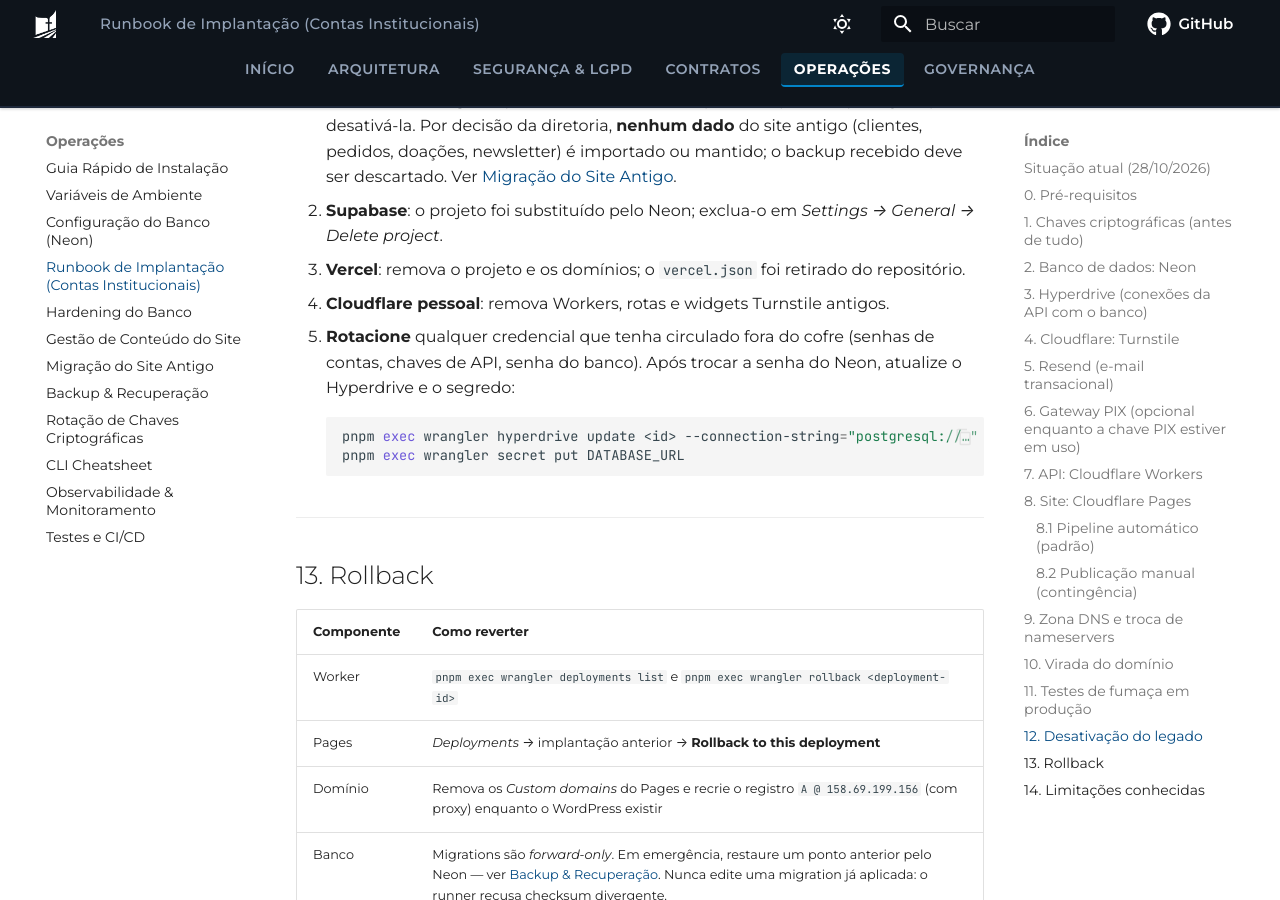
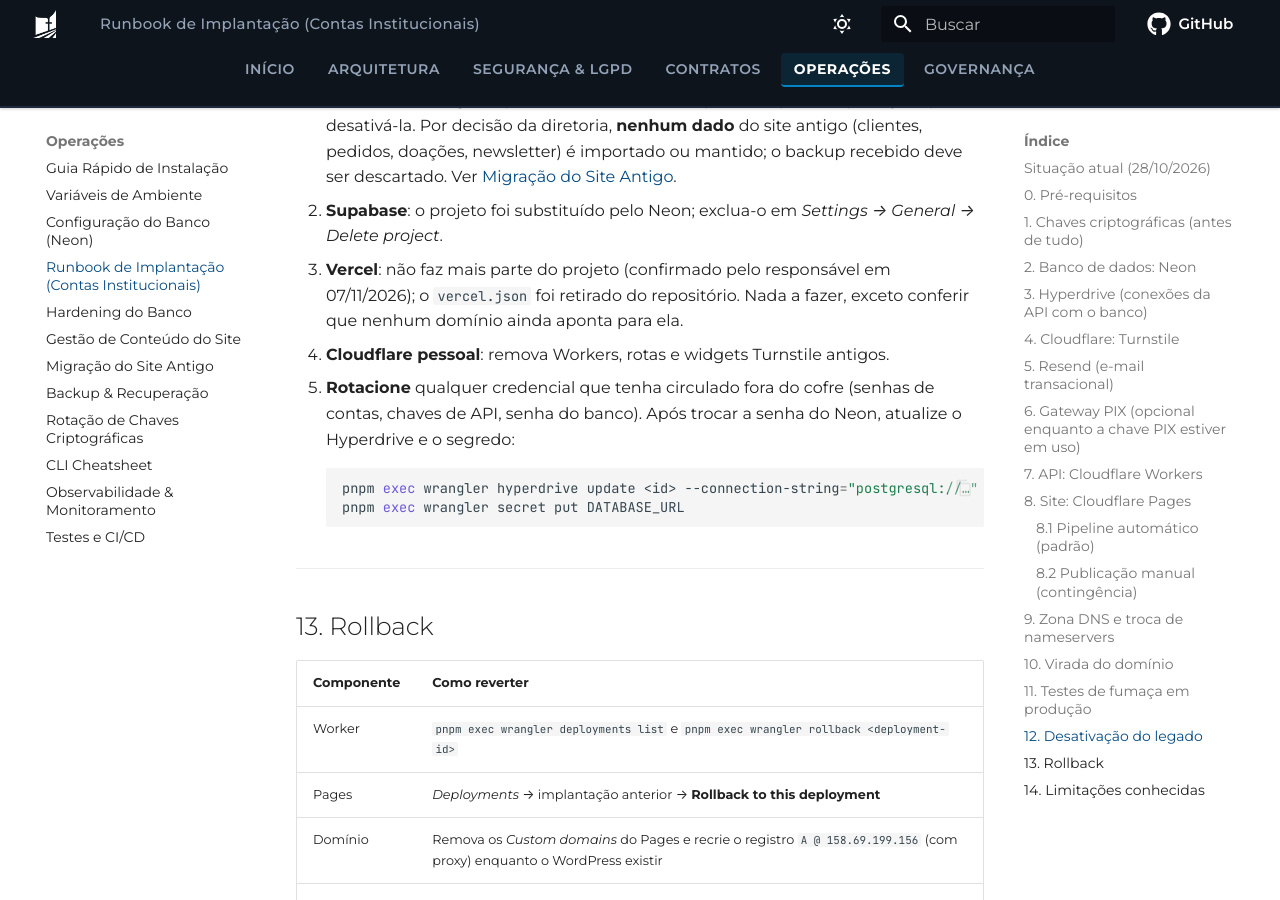
Before and after one commit to purelifeministriesbrasil/documentation, an MkDocs documentation site: the page built from docs/operations/deployment.md, in a window 1280 px wide and 900 px high, scrolled down 9706 px. Built offline with MkDocs 1.6.1 and Material for MkDocs 9.7.7, drawn with Linux system fonts in a browser that asks for light colours; comment, search, counter and statistics services are not loaded; some of the changed text lies outside the part shown.

Commit message:
docs(deployment): registra que a Vercel já saiu do projeto
Co-Authored-By: Claude Sonnet 5.5 <noreply@anthropic.com>
Claude-Session: https://claude.ai/code/session_01S73Nd2J77XHzAvvXBeP9fd

```diff
--- a/docs/operations/deployment.md
+++ b/docs/operations/deployment.md
@@ -29,7 +29,7 @@ Pure Life Ministries Brasil**, com o site no **Cloudflare Pages**, a API no **Cl
 | 9. Zona DNS e troca de nameservers | ⏳ Aguardando registrador | Registro A de origem criado; falta trocar os nameservers na eNom |
 | 10. Domínio no site e na API | ⏳ Depende da etapa 9 | Ver [Virada do domínio](#10-virada-do-dominio) |
 | 11. Testes de fumaça | ⏳ Depende da etapa 10 | — |
-| 12. Desativação do legado | ⏳ Após a virada | WordPress, Supabase, Vercel e contas pessoais |
+| 12. Desativação do legado | ⏳ Após a virada | WordPress, Supabase e contas pessoais (a Vercel já não faz parte do projeto) |
 
 ---
 
@@ -325,7 +325,7 @@ Com a zona ativa:
    da diretoria, **nenhum dado** do site antigo (clientes, pedidos, doações, newsletter) é importado ou mantido;
    o backup recebido deve ser descartado. Ver [Migração do Site Antigo](legacy-migration.md).
 2. **Supabase**: o projeto foi substituído pelo Neon; exclua-o em *Settings → General → Delete project*.
-3. **Vercel**: remova o projeto e os domínios; o `vercel.json` foi retirado do repositório.
+3. **Vercel**: não faz mais parte do projeto (confirmado pelo responsável em 07/11/2026); o `vercel.json` foi retirado do repositório. Nada a fazer, exceto conferir que nenhum domínio ainda aponta para ela.
 4. **Cloudflare pessoal**: remova Workers, rotas e widgets Turnstile antigos.
 5. **Rotacione** qualquer credencial que tenha circulado fora do cofre (senhas de contas, chaves de API,
    senha do banco). Após trocar a senha do Neon, atualize o Hyperdrive e o segredo:
```
